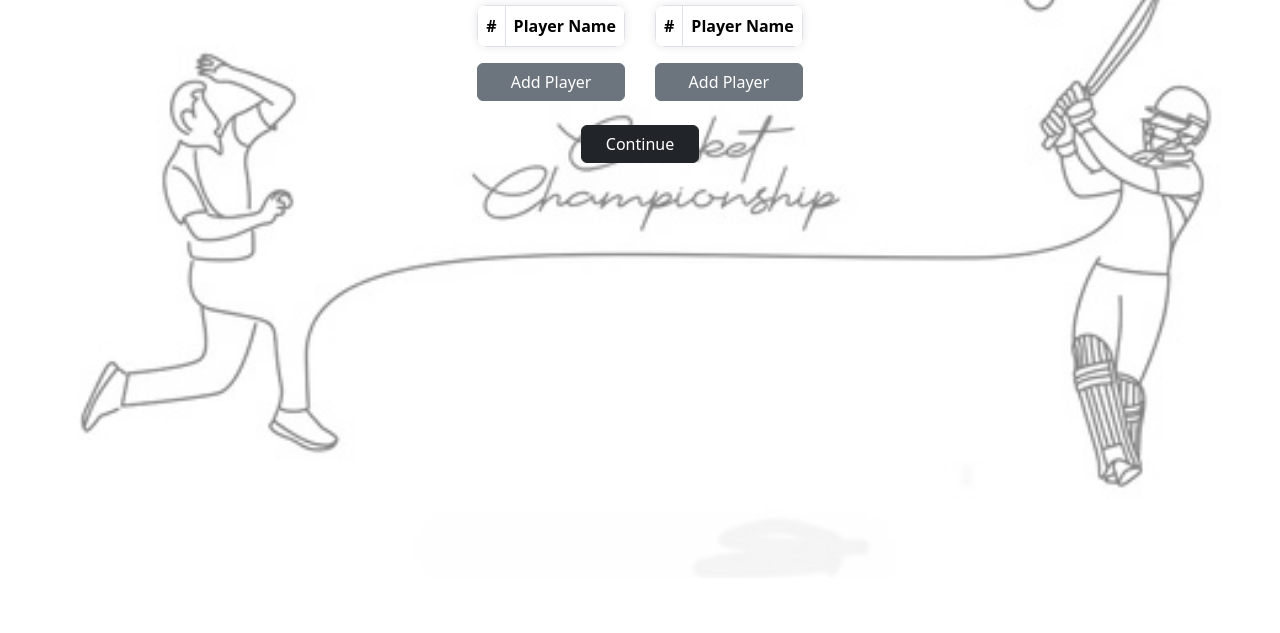
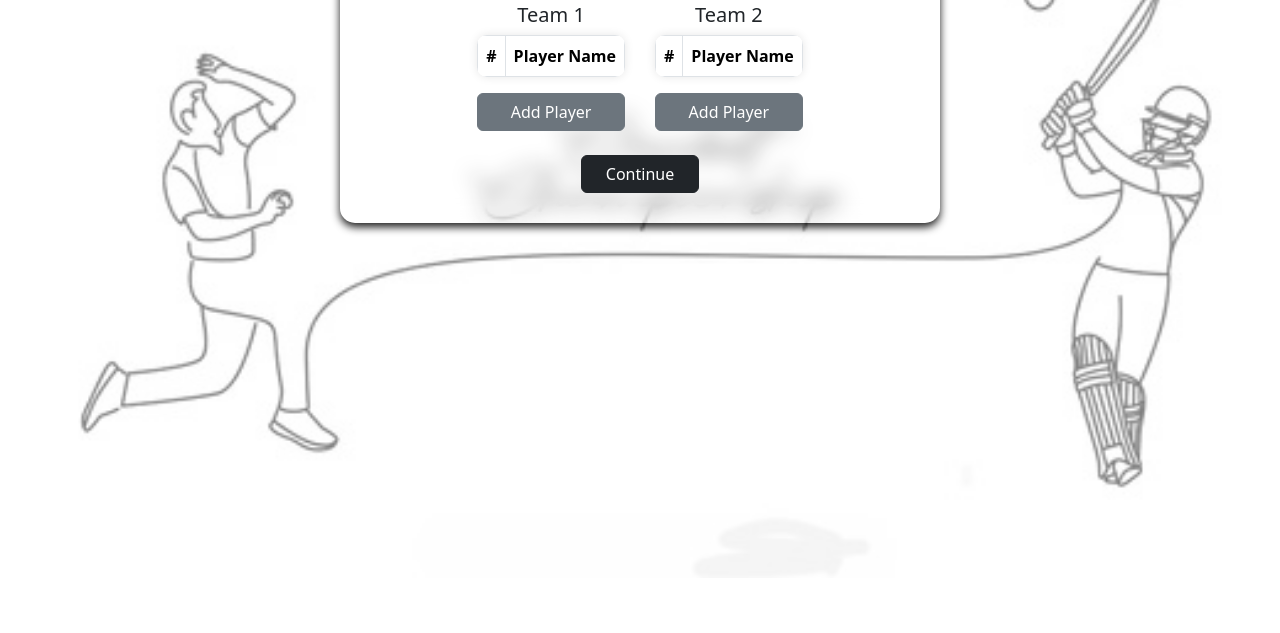
Before and after one commit to AvishkaRodrigo/cricscore, a plain HTML site: page players_details.html in a window 1280 px wide. Shown: the part 167-800 px from the top of the page. Drawn offline with nearby package versions, Linux system fonts and the light colour scheme.

Commit message:
change img and add card to players detail view

```diff
--- a/players_details.html
+++ b/players_details.html
@@ -13,7 +13,7 @@
       <a class="navbar-brand" href="#">CricSnap</a>
     </div>
   </nav>
-  <div class="container mt-3">
+  <div class="container mt-3 form-card">
     <h2 class="text-center mb-4">Players details</h2>
     <div class="table-container">
       <!-- Team 1 Table -->
```
Also changed, not shown: assets/bg-cricket.webp (deleted).
